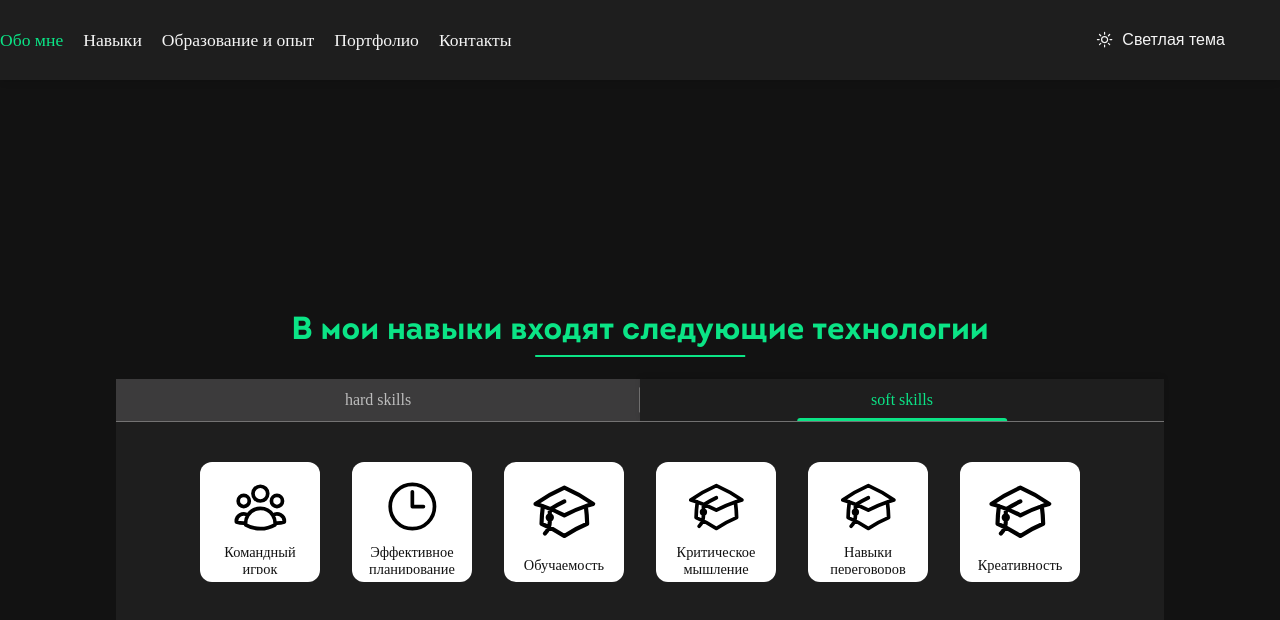
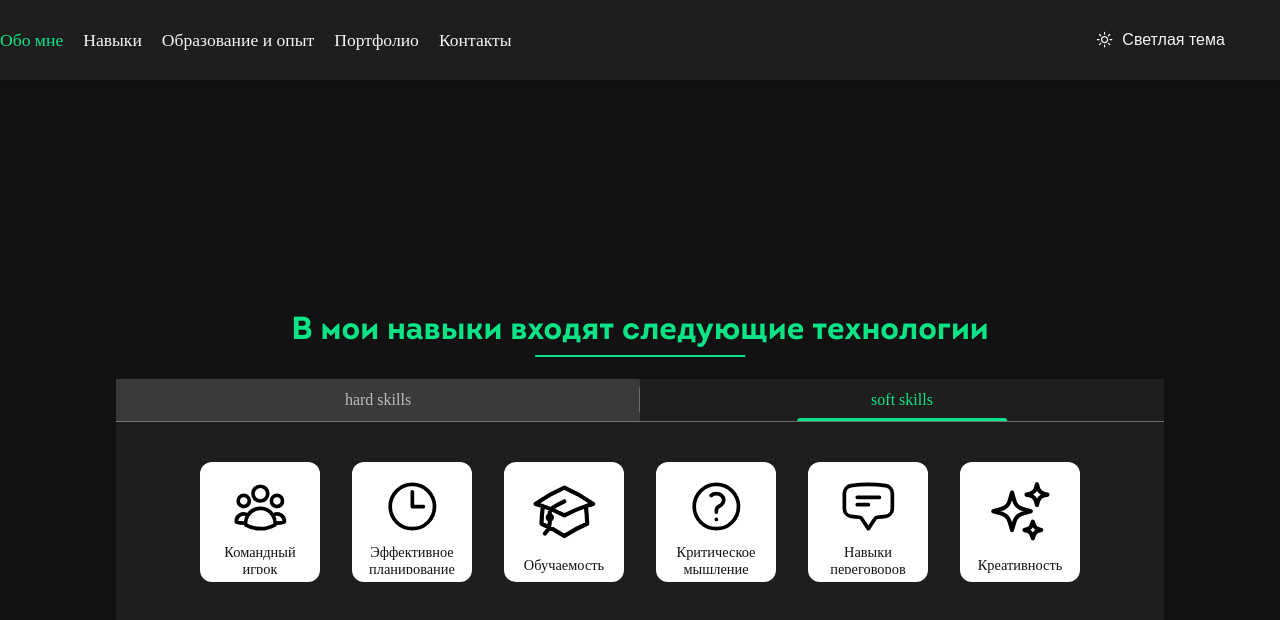
Before and after one commit to IbragimovaN/My-site, a React (Vite) app in the folder react-project/: page / in a window 1280 px wide. Both pictures are taken after a click on the item "soft skills". Shown: the part 597-1217 px from the top of the page. Built offline with nearby package versions, Linux system fonts and the light colour scheme.

Commit message:
fix: доб.скилс и изм иконки

```diff
--- a/react-project/src/constants/skills-data.tsx
+++ b/react-project/src/constants/skills-data.tsx
@@ -13,6 +13,7 @@ import WebpackIcon from "../assets/icons/skills/webpack.svg?react";
 import ExpressIcon from "../assets/icons/skills/express.svg?react";
 import DockerIcon from "../assets/icons/skills/docker.svg?react";
 import JestIcon from "../assets/icons/skills/jest.svg?react";
+import PwaIcon from "../assets/icons/skills/pwa.svg?react";
 
 export const SOFT_SKILLS = [
   {
@@ -86,7 +87,7 @@ export const SOFT_SKILLS = [
         <path
           strokeLinecap="round"
           strokeLinejoin="round"
-          d="M4.26 10.147a60.438 60.438 0 0 0-.491 6.347A48.62 48.62 0 0 1 12 20.904a48.62 48.62 0 0 1 8.232-4.41 60.46 60.46 0 0 0-.491-6.347m-15.482 0a50.636 50.636 0 0 0-2.658-.813A59.906 59.906 0 0 1 12 3.493a59.903 59.903 0 0 1 10.399 5.84c-.896.248-1.783.52-2.658.814m-15.482 0A50.717 50.717 0 0 1 12 13.489a50.702 50.702 0 0 1 7.74-3.342M6.75 15a.75.75 0 1 0 0-1.5.75.75 0 0 0 0 1.5Zm0 0v-3.675A55.378 55.378 0 0 1 12 8.443m-7.007 11.55A5.981 5.981 0 0 0 6.75 15.75v-1.5"
+          d="M9.879 7.519c1.171-1.025 3.071-1.025 4.242 0 1.172 1.025 1.172 2.687 0 3.712-.203.179-.43.326-.67.442-.745.361-1.45.999-1.45 1.827v.75M21 12a9 9 0 1 1-18 0 9 9 0 0 1 18 0Zm-9 5.25h.008v.008H12v-.008Z"
         />
       </svg>
     ),
@@ -105,7 +106,7 @@ export const SOFT_SKILLS = [
         <path
           strokeLinecap="round"
           strokeLinejoin="round"
-          d="M4.26 10.147a60.438 60.438 0 0 0-.491 6.347A48.62 48.62 0 0 1 12 20.904a48.62 48.62 0 0 1 8.232-4.41 60.46 60.46 0 0 0-.491-6.347m-15.482 0a50.636 50.636 0 0 0-2.658-.813A59.906 59.906 0 0 1 12 3.493a59.903 59.903 0 0 1 10.399 5.84c-.896.248-1.783.52-2.658.814m-15.482 0A50.717 50.717 0 0 1 12 13.489a50.702 50.702 0 0 1 7.74-3.342M6.75 15a.75.75 0 1 0 0-1.5.75.75 0 0 0 0 1.5Zm0 0v-3.675A55.378 55.378 0 0 1 12 8.443m-7.007 11.55A5.981 5.981 0 0 0 6.75 15.75v-1.5"
+          d="M7.5 8.25h9m-9 3H12m-9.75 1.51c0 1.6 1.123 2.994 2.707 3.227 1.129.166 2.27.293 3.423.379.35.026.67.21.865.501L12 21l2.755-4.133a1.14 1.14 0 0 1 .865-.501 48.172 48.172 0 0 0 3.423-.379c1.584-.233 2.707-1.626 2.707-3.228V6.741c0-1.602-1.123-2.995-2.707-3.228A48.394 48.394 0 0 0 12 3c-2.392 0-4.744.175-7.043.513C3.373 3.746 2.25 5.14 2.25 6.741v6.018Z"
         />
       </svg>
     ),
@@ -124,7 +125,7 @@ export const SOFT_SKILLS = [
         <path
           strokeLinecap="round"
           strokeLinejoin="round"
-          d="M4.26 10.147a60.438 60.438 0 0 0-.491 6.347A48.62 48.62 0 0 1 12 20.904a48.62 48.62 0 0 1 8.232-4.41 60.46 60.46 0 0 0-.491-6.347m-15.482 0a50.636 50.636 0 0 0-2.658-.813A59.906 59.906 0 0 1 12 3.493a59.903 59.903 0 0 1 10.399 5.84c-.896.248-1.783.52-2.658.814m-15.482 0A50.717 50.717 0 0 1 12 13.489a50.702 50.702 0 0 1 7.74-3.342M6.75 15a.75.75 0 1 0 0-1.5.75.75 0 0 0 0 1.5Zm0 0v-3.675A55.378 55.378 0 0 1 12 8.443m-7.007 11.55A5.981 5.981 0 0 0 6.75 15.75v-1.5"
+          d="M9.813 15.904 9 18.75l-.813-2.846a4.5 4.5 0 0 0-3.09-3.09L2.25 12l2.846-.813a4.5 4.5 0 0 0 3.09-3.09L9 5.25l.813 2.846a4.5 4.5 0 0 0 3.09 3.09L15.75 12l-2.846.813a4.5 4.5 0 0 0-3.09 3.09ZM18.259 8.715 18 9.75l-.259-1.035a3.375 3.375 0 0 0-2.455-2.456L14.25 6l1.036-.259a3.375 3.375 0 0 0 2.455-2.456L18 2.25l.259 1.035a3.375 3.375 0 0 0 2.456 2.456L21.75 6l-1.035.259a3.375 3.375 0 0 0-2.456 2.456ZM16.894 20.567 16.5 21.75l-.394-1.183a2.25 2.25 0 0 0-1.423-1.423L13.5 18.75l1.183-.394a2.25 2.25 0 0 0 1.423-1.423l.394-1.183.394 1.183a2.25 2.25 0 0 0 1.423 1.423l1.183.394-1.183.394a2.25 2.25 0 0 0-1.423 1.423Z"
         />
       </svg>
     ),
@@ -193,4 +194,8 @@ export const HARD_SKILLS = [
     name: "Jest",
     icon: <JestIcon />,
   },
+  {
+    name: "PWA",
+    icon: <PwaIcon />,
+  },
 ];
```
Also changed, not shown: react-project/src/assets/icons/skills/pwa.svg (added).
